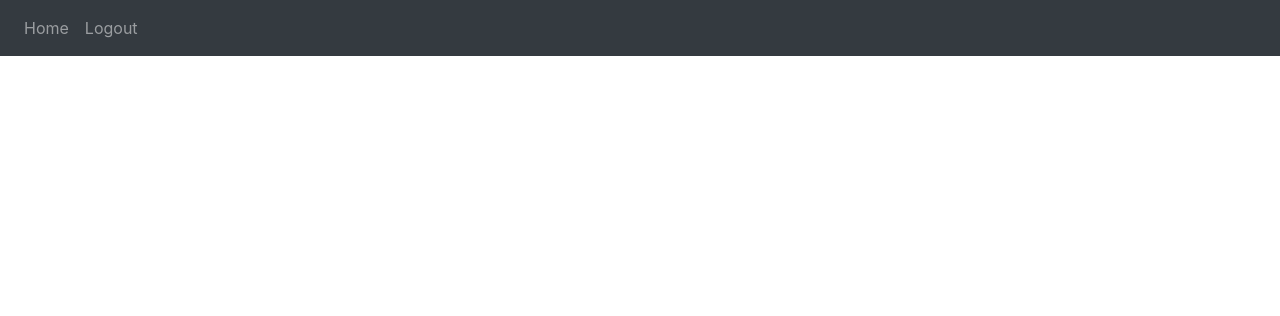
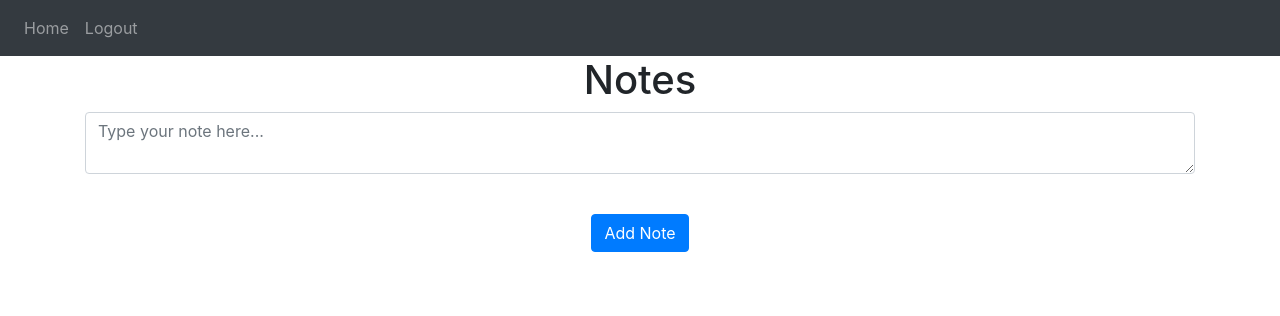
Before and after one commit to Parag949/crm_prototype, a Flask app: page / in a window 1280 px wide. Shown: the top 316 px of the page. Run offline with Flask 3, Linux system fonts and the light colour scheme; the visitor is signed in with stand-in values (Sample User, id 1); data that the repository does not hold is empty; some libraries are stand-ins or nearby versions.

Commit message:
Update home.html

```diff
--- a/website/templates/home.html
+++ b/website/templates/home.html
@@ -1,2 +1,20 @@
 {% extends "base.html" %}
-{% block title %}<b>{{ title }}</b>{% endblock %}
+{% block title %}{{ title }}{% endblock %}
+{% block content %}
+<h1 align="center">Notes</h1>
+<ul class="list-group list-group-flush",id="notes">
+</ul>
+{% for note in user.notes %}
+<li class="list-group-item">{{ note.note }}
+    <button type="button" class="close" onclick="deleteNote({{ note.id }})">Delete</button>
+    <span aria-hidden="true">&times;</span>
+</li>
+{% endfor %}
+<form method="POST">
+    <textarea name="note" class="form-control" placeholder="Type your note here..." required></textarea>
+    <br>
+    <div align="center">
+        <button type="submit" class="btn btn-primary mt-3">Add Note</button>
+    </div>
+</form>
+{% endblock %}
```
